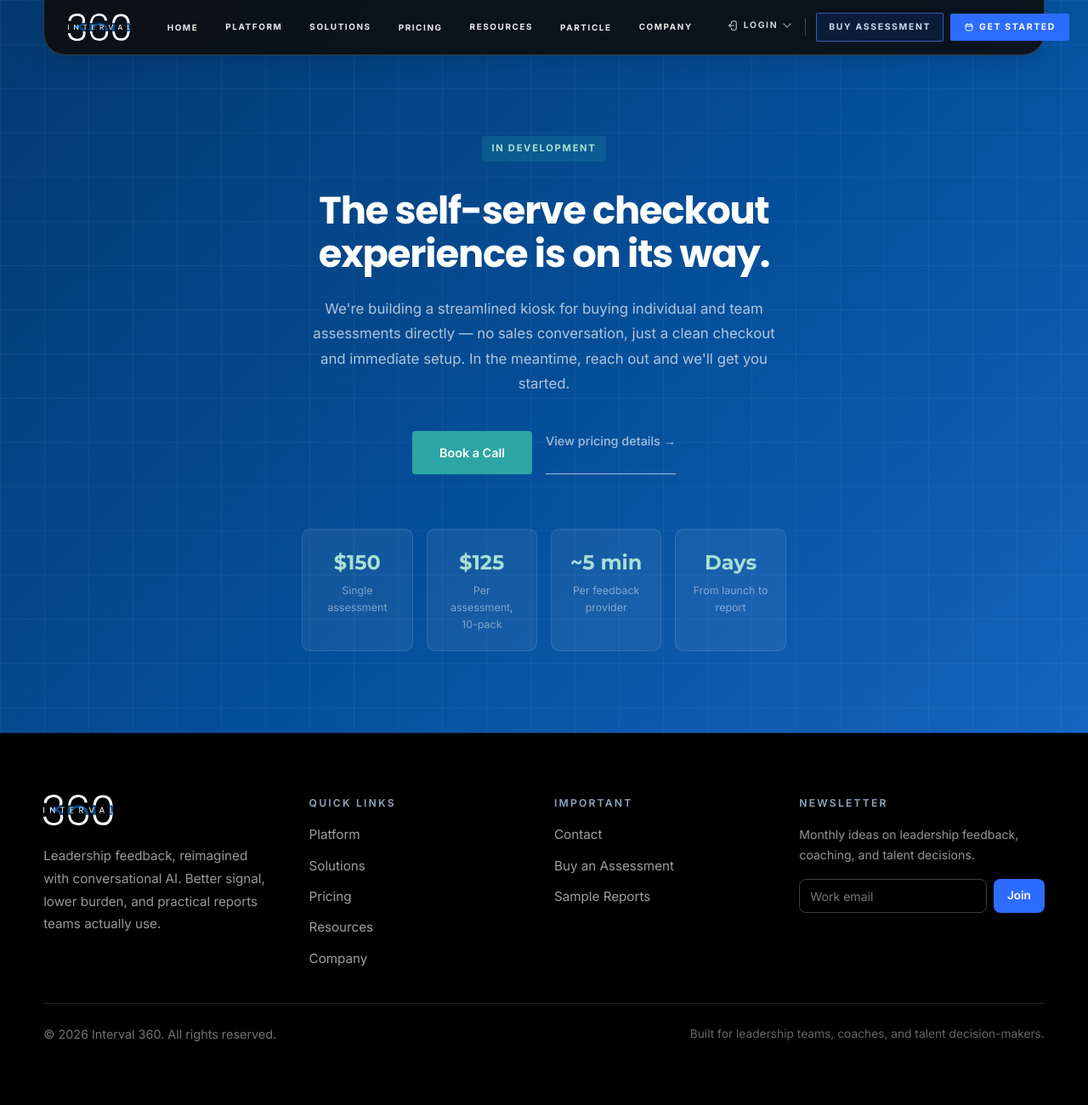
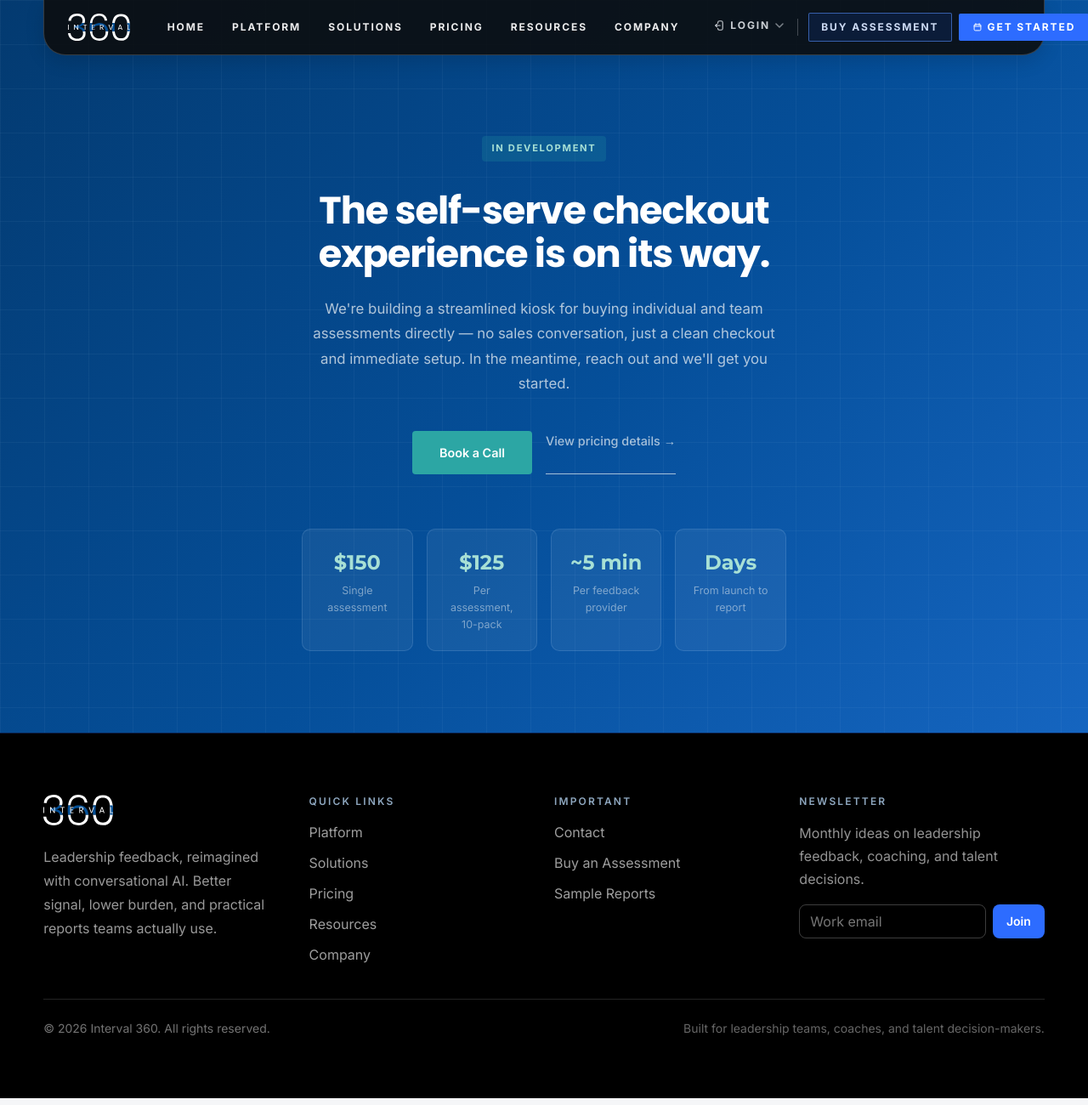
Before and after one commit to prabish01/interval360, a Next.js app: page /buy in a window 1280 px wide. Shown: the whole page at 85% size. Built offline with nearby package versions, Linux system fonts and the light colour scheme.

Commit message:
feat(typography): migrate shared components to type scale

```diff
--- a/src/components/Footer.tsx
+++ b/src/components/Footer.tsx
@@ -42,13 +42,13 @@ export default function Footer() {
                 priority
               />
             </Link>
-            <p className="text-[0.9rem] md:text-[0.95rem] leading-[1.75] max-w-[38ch]" style={{ color: "rgba(255,255,255,0.6)" }}>
+            <p className="text-sm md:text-base leading-[1.75] max-w-[38ch]" style={{ color: "rgba(255,255,255,0.6)" }}>
               Leadership feedback, reimagined with conversational AI. Better signal, lower burden, and practical reports teams actually use.
             </p>
           </div>
 
           <div>
-            <p className="text-[0.76rem] font-semibold tracking-[0.18em] uppercase mb-4" style={{ color: "rgba(187,220,251,0.76)" }}>
+            <p className="text-xs font-semibold tracking-[0.18em] uppercase mb-4" style={{ color: "rgba(187,220,251,0.76)" }}>
               Quick Links
             </p>
             <div className="flex flex-col gap-3">
@@ -56,7 +56,7 @@ export default function Footer() {
                 <Link
                   key={l.href}
                   href={l.href}
-                  className="text-[0.9rem] md:text-[0.95rem] no-underline transition-colors hover:text-white"
+                  className="text-sm md:text-base no-underline transition-colors hover:text-white"
                   style={{ color: "rgba(255,255,255,0.62)" }}
                 >
                   {l.label}
@@ -66,7 +66,7 @@ export default function Footer() {
           </div>
 
           <div>
-            <p className="text-[0.76rem] font-semibold tracking-[0.18em] uppercase mb-4" style={{ color: "rgba(187,220,251,0.76)" }}>
+            <p className="text-xs font-semibold tracking-[0.18em] uppercase mb-4" style={{ color: "rgba(187,220,251,0.76)" }}>
               Important
             </p>
             <div className="flex flex-col gap-3">
@@ -74,7 +74,7 @@ export default function Footer() {
                 <Link
                   key={l.href}
                   href={l.href}
-                  className="text-[0.9rem] md:text-[0.95rem] no-underline transition-colors hover:text-white"
+                  className="text-sm md:text-base no-underline transition-colors hover:text-white"
                   style={{ color: "rgba(255,255,255,0.62)" }}
                 >
                   {l.label}
@@ -84,10 +84,10 @@ export default function Footer() {
           </div>
 
           <div>
-            <p className="text-[0.76rem] font-semibold tracking-[0.18em] uppercase mb-4" style={{ color: "rgba(187,220,251,0.76)" }}>
+            <p className="text-xs font-semibold tracking-[0.18em] uppercase mb-4" style={{ color: "rgba(187,220,251,0.76)" }}>
               Newsletter
             </p>
-            <p className="text-[0.88rem] leading-[1.7] mb-4" style={{ color: "rgba(255,255,255,0.58)" }}>
+            <p className="text-base leading-[1.7] mb-4" style={{ color: "rgba(255,255,255,0.58)" }}>
               Monthly ideas on leadership feedback, coaching, and talent decisions.
             </p>
             <form action="/company#contact" className="flex items-center gap-2">
@@ -96,12 +96,12 @@ export default function Footer() {
                 name="email"
                 required
                 placeholder="Work email"
-                className="w-full h-10 px-3 text-[0.88rem] rounded-md bg-transparent border outline-none"
+                className="w-full h-10 px-3 text-base rounded-md bg-transparent border outline-none"
                 style={{ borderColor: "rgba(255,255,255,0.24)", color: "rgba(255,255,255,0.92)" }}
               />
               <button
                 type="submit"
-                className="h-10 px-4 text-[0.84rem] font-semibold rounded-md transition-opacity hover:opacity-90"
+                className="h-10 px-4 text-sm font-semibold rounded-md transition-opacity hover:opacity-90"
                 style={{ background: "#2d6cff", color: "#fff" }}
               >
                 Join
@@ -111,10 +111,10 @@ export default function Footer() {
         </div>
 
         <div className="mt-10 pt-6 border-t flex flex-col sm:flex-row sm:items-center sm:justify-between gap-4" style={{ borderColor: "rgba(255,255,255,0.14)" }}>
-          <p className="text-[0.84rem] md:text-[0.9rem]" style={{ color: "rgba(255,255,255,0.45)" }}>
+          <p className="text-sm" style={{ color: "rgba(255,255,255,0.45)" }}>
             &copy; {year} Interval 360. All rights reserved.
           </p>
-          <p className="text-[0.8rem] md:text-[0.86rem]" style={{ color: "rgba(255,255,255,0.4)" }}>
+          <p className="text-sm" style={{ color: "rgba(255,255,255,0.4)" }}>
             Built for leadership teams, coaches, and talent decision-makers.
           </p>
         </div>
--- a/src/components/Nav.tsx
+++ b/src/components/Nav.tsx
@@ -64,10 +64,10 @@ function Dropdown({ items }: { items: (DropdownItem | null)[] }) {
           <div key={i} style={{ height: 1, background: "var(--rule)" }} />
         ) : (
           <Link key={item.href} href={item.href} className="block px-5 py-3 transition-colors hover:bg-[var(--light-bg)]" style={{ borderBottom: i < items.length - 1 ? "1px solid var(--rule)" : "none" }}>
-            <span className="block text-[0.82rem] font-semibold" style={{ color: item.hub ? "var(--navy)" : "var(--charcoal)" }}>
+            <span className="block text-sm font-semibold" style={{ color: item.hub ? "var(--navy)" : "var(--charcoal)" }}>
               {item.label}
             </span>
-            <span className="block text-[0.74rem] mt-0.5" style={{ color: "var(--slate)" }}>
+            <span className="block text-xs mt-0.5" style={{ color: "var(--slate)" }}>
               {item.sub}
             </span>
           </Link>
@@ -190,14 +190,14 @@ export default function Nav() {
             {/* Links — desktop */}
             <ul className="hidden xl:flex items-center list-none flex-1 gap-2 m-0 p-0">
               <li>
-                <Link href="/" className="block text-[0.62rem] font-bold uppercase tracking-[0.16em] px-3 leading-[64px] transition-all hover:opacity-60 no-underline" style={{ color: "currentColor" }}>
+                <Link href="/" className="block text-xs font-bold uppercase tracking-[0.16em] px-3 leading-[64px] transition-all hover:opacity-60 no-underline" style={{ color: "currentColor" }}>
                   Home
                 </Link>
               </li>
 
               {/* Platform dropdown */}
               <li className="relative group">
-                <button className="flex items-center gap-1.5 text-[0.62rem] font-bold uppercase tracking-[0.16em] px-3 h-16 transition-all hover:opacity-60 bg-transparent cursor-pointer" style={{ color: "currentColor" }}>
+                <button className="flex items-center gap-1.5 text-xs font-bold uppercase tracking-[0.16em] px-3 h-16 transition-all hover:opacity-60 bg-transparent cursor-pointer" style={{ color: "currentColor" }}>
                   Platform
                 </button>
                 <Dropdown items={platformMenu} />
@@ -205,34 +205,28 @@ export default function Nav() {
 
               {/* Solutions dropdown */}
               <li className="relative group">
-                <button className="flex items-center gap-1.5 text-[0.62rem] font-bold uppercase tracking-[0.16em] px-3 h-16 transition-all hover:opacity-60 bg-transparent cursor-pointer" style={{ color: "currentColor" }}>
+                <button className="flex items-center gap-1.5 text-xs font-bold uppercase tracking-[0.16em] px-3 h-16 transition-all hover:opacity-60 bg-transparent cursor-pointer" style={{ color: "currentColor" }}>
                   Solutions
                 </button>
                 <Dropdown items={solutionsMenu} />
               </li>
 
               <li>
-                <Link href="/pricing" className="block text-[0.62rem] font-bold uppercase tracking-[0.16em] px-3 leading-[64px] transition-all hover:opacity-60 no-underline" style={{ color: "currentColor" }}>
+                <Link href="/pricing" className="block text-xs font-bold uppercase tracking-[0.16em] px-3 leading-[64px] transition-all hover:opacity-60 no-underline" style={{ color: "currentColor" }}>
                   Pricing
                 </Link>
               </li>
               {/* Resources dropdown */}
               <li className="relative group">
-                <button className="flex items-center gap-1.5 text-[0.62rem] font-bold uppercase tracking-[0.16em] px-3 h-16 transition-all hover:opacity-60 bg-transparent cursor-pointer" style={{ color: "currentColor" }}>
+                <button className="flex items-center gap-1.5 text-xs font-bold uppercase tracking-[0.16em] px-3 h-16 transition-all hover:opacity-60 bg-transparent cursor-pointer" style={{ color: "currentColor" }}>
                   Resources
                 </button>
                 <Dropdown items={resourcesMenu} />
               </li>
 
-              <li>
-                <Link href="/particle" className="block text-[0.62rem] font-bold uppercase tracking-[0.16em] px-3 leading-[64px] transition-all hover:opacity-60 no-underline" style={{ color: "currentColor" }}>
-                  Particle
-                </Link>
-              </li>
-
               {/* Company dropdown */}
               <li className="relative group">
-                <button className="flex items-center gap-1.5 text-[0.62rem] font-bold uppercase tracking-[0.16em] px-3 h-16 transition-all hover:opacity-60 bg-transparent cursor-pointer" style={{ color: "currentColor" }}>
+                <button className="flex items-center gap-1.5 text-xs font-bold uppercase tracking-[0.16em] px-3 h-16 transition-all hover:opacity-60 bg-transparent cursor-pointer" style={{ color: "currentColor" }}>
                   Company
                 </button>
                 <Dropdown items={companyMenu} />
@@ -243,7 +237,7 @@ export default function Nav() {
             <div className="hidden xl:flex items-center gap-3 shrink-0 ml-6">
               {/* Login dropdown */}
               <div className="relative group">
-                <button className="inline-flex items-center gap-1.5 text-[0.65rem] font-bold uppercase tracking-[0.16em] px-1 no-underline transition-colors hover:opacity-90 bg-transparent cursor-pointer" style={{ color: loginColor }}>
+                <button className="inline-flex items-center gap-1.5 text-xs font-bold uppercase tracking-[0.16em] px-1 no-underline transition-colors hover:opacity-90 bg-transparent cursor-pointer" style={{ color: loginColor }}>
                   <svg className="w-3.5 h-3.5" viewBox="0 0 20 20" fill="none" aria-hidden="true">
                     <path d="M8 6.2V5a2.5 2.5 0 0 1 2.5-2.5h3A2.5 2.5 0 0 1 16 5v10a2.5 2.5 0 0 1-2.5 2.5h-3A2.5 2.5 0 0 1 8 15.8V14.6" stroke="currentColor" strokeWidth="1.6" strokeLinecap="round" />
                     <path d="M11.8 10H3.8M6.3 7.6 3.8 10l2.5 2.4" stroke="currentColor" strokeWidth="1.6" strokeLinecap="round" strokeLinejoin="round" />
@@ -268,18 +262,18 @@ export default function Nav() {
                   }}
                 >
                   <Link href="/login" className="block px-5 py-3 transition-colors hover:bg-[var(--light-bg)]" style={{ borderBottom: "1px solid var(--rule)" }}>
-                    <span className="block text-[0.82rem] font-semibold" style={{ color: "var(--charcoal)" }}>
+                    <span className="block text-sm font-semibold" style={{ color: "var(--charcoal)" }}>
                       User Login
                     </span>
-                    <span className="block text-[0.74rem] mt-0.5" style={{ color: "var(--slate)" }}>
+                    <span className="block text-xs mt-0.5" style={{ color: "var(--slate)" }}>
                       Assessment platform
                     </span>
                   </Link>
                   <Link href="/admin/login" className="block px-5 py-3 transition-colors hover:bg-[var(--light-bg)]">
-                    <span className="block text-[0.82rem] font-semibold" style={{ color: "var(--charcoal)" }}>
+                    <span className="block text-sm font-semibold" style={{ color: "var(--charcoal)" }}>
                       Admin Login
                     </span>
-                    <span className="block text-[0.74rem] mt-0.5" style={{ color: "var(--slate)" }}>
+                    <span className="block text-xs mt-0.5" style={{ color: "var(--slate)" }}>
                       Platform administration
                     </span>
                   </Link>
@@ -289,14 +283,14 @@ export default function Nav() {
               <div className="flex items-center gap-2">
                 <Link
                   href="/buy"
-                  className="text-[0.65rem] font-bold uppercase tracking-[0.16em] px-3.5 py-2 rounded-[2px] border no-underline whitespace-nowrap transition-all duration-200 hover:-translate-y-px hover:shadow-sm"
+                  className="text-xs font-bold uppercase tracking-[0.16em] px-3.5 py-2 rounded-[2px] border no-underline whitespace-nowrap transition-all duration-200 hover:-translate-y-px hover:shadow-sm"
                   style={{ color: buyTextColor, borderColor: buyBorderColor, background: buyBg }}
                 >
                   BUY ASSESSMENT
                 </Link>
                 <Link
                   href="/company#contact"
-                  className="inline-flex items-center gap-1.5 text-[0.65rem] font-bold uppercase tracking-[0.16em] px-4 py-2 rounded-[2px] no-underline whitespace-nowrap transition-all duration-200 hover:-translate-y-px hover:shadow-sm hover:opacity-90"
+                  className="inline-flex items-center gap-1.5 text-xs font-bold uppercase tracking-[0.16em] px-4 py-2 rounded-[2px] no-underline whitespace-nowrap transition-all duration-200 hover:-translate-y-px hover:shadow-sm hover:opacity-90"
                   style={{ background: callBg, color: "#fff" }}
                 >
                   <svg className="w-3 h-3" viewBox="0 0 20 20" fill="none" aria-hidden="true">
@@ -340,13 +334,12 @@ export default function Nav() {
                   { href: "/resources", label: "Resources" },
                   { href: "/company", label: "Company" },
                   { href: "/for-coaches", label: "For Coaches" },
-                  { href: "/particle", label: "Particle" },
                 ].map((item) => (
                   <Link
                     key={item.href}
                     href={item.href}
                     onClick={() => setMobileOpen(false)}
-                    className="block px-3.5 py-3 text-[0.92rem] font-medium rounded-lg no-underline transition-colors"
+                    className="block px-3.5 py-3 text-base font-medium rounded-lg no-underline transition-colors"
                     style={{
                       color: shellColor,
                       borderBottom: "1px solid rgba(127,141,168,0.2)",
@@ -361,7 +354,7 @@ export default function Nav() {
                   <Link
                     href="/login"
                     onClick={() => setMobileOpen(false)}
-                    className="flex w-full items-center justify-center gap-1.5 h-11 text-[0.82rem] font-semibold rounded-lg no-underline border"
+                    className="flex w-full items-center justify-center gap-1.5 h-11 text-sm font-semibold rounded-lg no-underline border"
                     style={{
                       color: shellColor,
                       background: navIsDark ? "rgba(255,255,255,0.08)" : "rgba(6,16,39,0.05)",
@@ -373,7 +366,7 @@ export default function Nav() {
                   <Link
                     href="/admin/login"
                     onClick={() => setMobileOpen(false)}
-                    className="flex w-full items-center justify-center gap-1.5 h-11 text-[0.82rem] font-semibold rounded-lg no-underline border"
+                    className="flex w-full items-center justify-center gap-1.5 h-11 text-sm font-semibold rounded-lg no-underline border"
                     style={{
                       color: shellColor,
                       background: navIsDark ? "rgba(255,255,255,0.08)" : "rgba(6,16,39,0.05)",
@@ -383,10 +376,10 @@ export default function Nav() {
                     Admin Login
                   </Link>
                 </div>
-                <Link href="/buy" onClick={() => setMobileOpen(false)} className="inline-flex w-full items-center justify-center text-[0.84rem] font-semibold py-2.5 rounded-lg border no-underline" style={{ color: buyTextColor, borderColor: buyBorderColor, background: buyBg }}>
+                <Link href="/buy" onClick={() => setMobileOpen(false)} className="inline-flex w-full items-center justify-center text-sm font-semibold py-2.5 rounded-lg border no-underline" style={{ color: buyTextColor, borderColor: buyBorderColor, background: buyBg }}>
                   Buy
                 </Link>
-                <Link href="/company#contact" onClick={() => setMobileOpen(false)} className="inline-flex w-full items-center justify-center gap-1.5 text-[0.84rem] font-semibold py-2.5 rounded-lg no-underline" style={{ background: callBg, color: "#fff" }}>
+                <Link href="/company#contact" onClick={() => setMobileOpen(false)} className="inline-flex w-full items-center justify-center gap-1.5 text-sm font-semibold py-2.5 rounded-lg no-underline" style={{ background: callBg, color: "#fff" }}>
                   <svg className="w-3.5 h-3.5" viewBox="0 0 20 20" fill="none" aria-hidden="true">
                     <rect x="3.5" y="4.5" width="13" height="12" rx="2.2" stroke="currentColor" strokeWidth="1.6" />
                     <path d="M6.5 2.8v3.1M13.5 2.8v3.1M3.5 8.2h13" stroke="currentColor" strokeWidth="1.6" strokeLinecap="round" />
```
Also changed, not shown: src/components/LoginLayout.tsx (+12 -12 lines), src/components/PageHero.tsx (+5 -5 lines).
